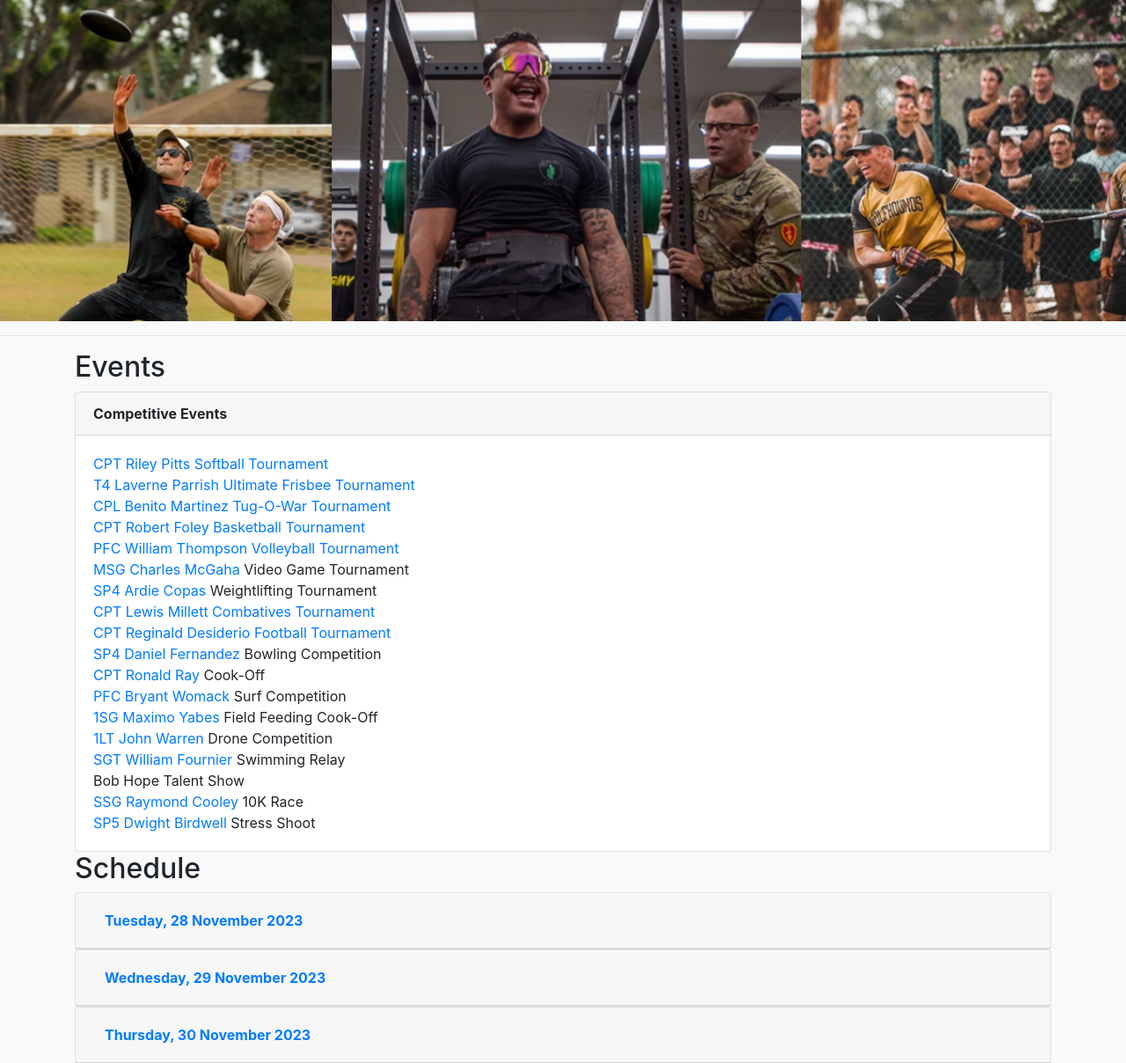
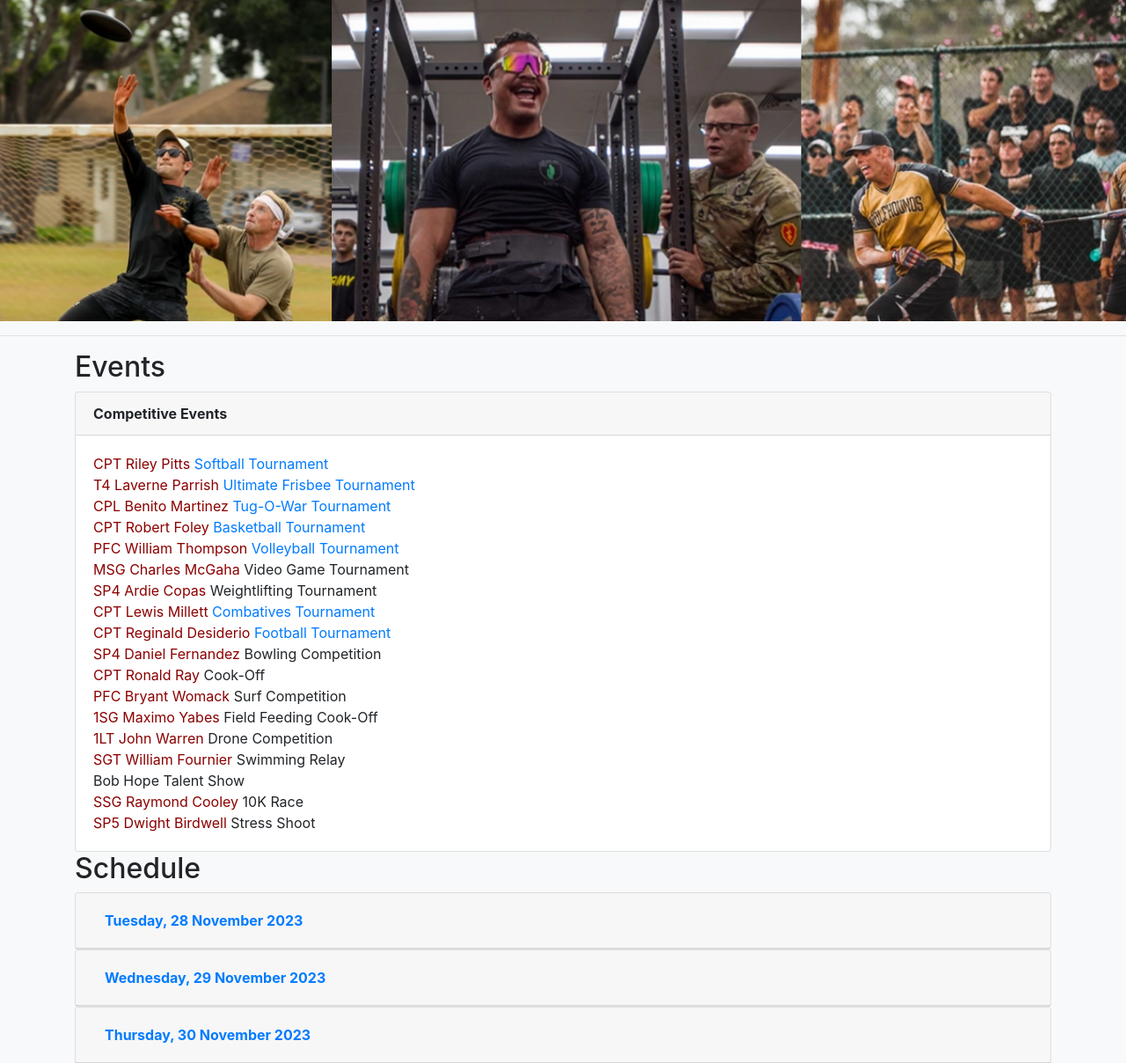
Before and after one commit to nimoooos/Guadalcanal-Cup-Scoring, a Flask app: template templates/info2.html in a window 1280 px wide. Shown: the part 844-2052 px from the top of the page at 88% size. Run offline with Flask 3, Linux system fonts and the light colour scheme; the template is opened without the code that fills it, so the values that code supplies are empty; parts of the project's set-up code (start-up, migrations or seed data) failed here and were passed over; some libraries are stand-ins or nearby versions.

Commit message:
styled MOH links and LL hiring pitch

```diff
--- a/static/styles.css
+++ b/static/styles.css
@@ -52,3 +52,21 @@
         margin-bottom: 10px;
     }
 }
+
+.hero-link {
+    color: #8B0000;
+    text-decoration: none;
+}
+
+.hero-link:hover {
+    color: #A52A2A;
+    text-decoration: underline;
+}
+
+.emphasize-hiring {
+    color: #333;
+    font-size: larger;
+    font-style: italic;
+    letter-spacing: 1px;
+    padding: 5px;
+}
--- a/templates/info2.html
+++ b/templates/info2.html
@@ -48,24 +48,24 @@
             <strong>Competitive Events</strong>
         </div>
         <div class="card-body">
-            <a href="{{url_for('medalhonor', hero='pitts')}}">CPT Riley Pitts</a> <a href="{{url_for('bracket', event_id='softball')}}">Softball Tournament</a><br>
-            <a href="{{url_for('medalhonor', hero='parrish')}}">T4 Laverne Parrish</a> <a href="{{url_for('bracket', event_id='frisbee')}}">Ultimate Frisbee Tournament</a><br>
-            <a href="{{url_for('medalhonor', hero='martinez')}}">CPL Benito Martinez</a> <a href="{{url_for('bracket', event_id='tugOwar')}}">Tug-O-War Tournament</a><br>
-            <a href="{{url_for('medalhonor', hero='foley')}}">CPT Robert Foley</a> <a href="{{url_for('bracket', event_id='basketball')}}">Basketball Tournament</a><br>
-            <a href="{{url_for('medalhonor', hero='thompson')}}">PFC William Thompson</a> <a href="{{url_for('bracket', event_id='volleyball')}}">Volleyball Tournament</a><br>
-            <a href="{{url_for('medalhonor', hero='mcgaha')}}">MSG Charles McGaha</a> Video Game Tournament<br>
-            <a href="{{url_for('medalhonor', hero='copas')}}">SP4 Ardie Copas</a> Weightlifting Tournament<br>
-            <a href="{{url_for('medalhonor', hero='millett')}}">CPT Lewis Millett</a> <a href="{{url_for('bracket', event_id='combatives')}}">Combatives Tournament</a><br>
-            <a href="{{url_for('medalhonor', hero='desderio')}}">CPT Reginald Desiderio</a> <a href="{{url_for('bracket', event_id='football')}}">Football Tournament</a><br>
-            <a href="{{url_for('medalhonor', hero='fernandez')}}">SP4 Daniel Fernandez</a> Bowling Competition<br>
-            <a href="{{url_for('medalhonor', hero='ray')}}">CPT Ronald Ray</a> Cook-Off<br>
-            <a href="{{url_for('medalhonor', hero='womack')}}">PFC Bryant Womack</a> Surf Competition<br>
-            <a href="{{url_for('medalhonor', hero='yabes')}}">1SG Maximo Yabes</a> Field Feeding Cook-Off<br>
-            <a href="{{url_for('medalhonor', hero='warren')}}">1LT John Warren</a> Drone Competition<br>
-            <a href="{{url_for('medalhonor', hero='fournier')}}">SGT William Fournier</a> Swimming Relay<br>
+            <a href="{{url_for('medalhonor', hero='pitts')}}" class="hero-link">CPT Riley Pitts</a> <a href="{{url_for('bracket', event_id='softball')}}">Softball Tournament</a><br>
+            <a href="{{url_for('medalhonor', hero='parrish')}}" class="hero-link">T4 Laverne Parrish</a> <a href="{{url_for('bracket', event_id='frisbee')}}">Ultimate Frisbee Tournament</a><br>
+            <a href="{{url_for('medalhonor', hero='martinez')}}" class="hero-link">CPL Benito Martinez</a> <a href="{{url_for('bracket', event_id='tugOwar')}}">Tug-O-War Tournament</a><br>
+            <a href="{{url_for('medalhonor', hero='foley')}}" class="hero-link">CPT Robert Foley</a> <a href="{{url_for('bracket', event_id='basketball')}}">Basketball Tournament</a><br>
+            <a href="{{url_for('medalhonor', hero='thompson')}}" class="hero-link">PFC William Thompson</a> <a href="{{url_for('bracket', event_id='volleyball')}}">Volleyball Tournament</a><br>
+            <a href="{{url_for('medalhonor', hero='mcgaha')}}" class="hero-link">MSG Charles McGaha</a> Video Game Tournament<br>
+            <a href="{{url_for('medalhonor', hero='copas')}}" class="hero-link">SP4 Ardie Copas</a> Weightlifting Tournament<br>
+            <a href="{{url_for('medalhonor', hero='millett')}}" class="hero-link">CPT Lewis Millett</a> <a href="{{url_for('bracket', event_id='combatives')}}">Combatives Tournament</a><br>
+            <a href="{{url_for('medalhonor', hero='desderio')}}" class="hero-link">CPT Reginald Desiderio</a> <a href="{{url_for('bracket', event_id='football')}}">Football Tournament</a><br>
+            <a href="{{url_for('medalhonor', hero='fernandez')}}" class="hero-link">SP4 Daniel Fernandez</a> Bowling Competition<br>
+            <a href="{{url_for('medalhonor', hero='ray')}}" class="hero-link">CPT Ronald Ray</a> Cook-Off<br>
+            <a href="{{url_for('medalhonor', hero='womack')}}" class="hero-link">PFC Bryant Womack</a> Surf Competition<br>
+            <a href="{{url_for('medalhonor', hero='yabes')}}" class="hero-link">1SG Maximo Yabes</a> Field Feeding Cook-Off<br>
+            <a href="{{url_for('medalhonor', hero='warren')}}" class="hero-link">1LT John Warren</a> Drone Competition<br>
+            <a href="{{url_for('medalhonor', hero='fournier')}}" class="hero-link">SGT William Fournier</a> Swimming Relay<br>
             Bob Hope Talent Show<br>
-            <a href="{{url_for('medalhonor', hero='cooley')}}">SSG Raymond Cooley</a> 10K Race<br>
-            <a href="{{url_for('medalhonor', hero='birdwell')}}">SP5 Dwight Birdwell</a> Stress Shoot
+            <a href="{{url_for('medalhonor', hero='cooley')}}" class="hero-link">SSG Raymond Cooley</a> 10K Race<br>
+            <a href="{{url_for('medalhonor', hero='birdwell')}}" class="hero-link">SP5 Dwight Birdwell</a> Stress Shoot
         </div>
     </div>
 
--- a/templates/labs.html
+++ b/templates/labs.html
@@ -18,8 +18,8 @@
         <p>Lightning Labs believes that <b>great ideas can come from anyone</b>, anywhere, irrespective of rank or
             position. Soldiers possess the tactical knowledge to identify opportunities to improve their mission sets,
             and they should be encouraged and provided the resources to do so.</p>
-        <p>Lightning Labs is looking for talented Soldiers, specifically Soldiers with software development experience!
-            Please contact us through the email below if you believe you will be a good fit for Lightning Labs.
+        <p class="emphasize-hiring">Lightning Labs is looking for talented Soldiers, specifically Soldiers with software development experience!</p>
+        <p>Please contact us through the email below if you believe you will be a good fit for Lightning Labs.
         <img src="static/LL_Logo.png" width="25"></p>
     </div>
 
```
